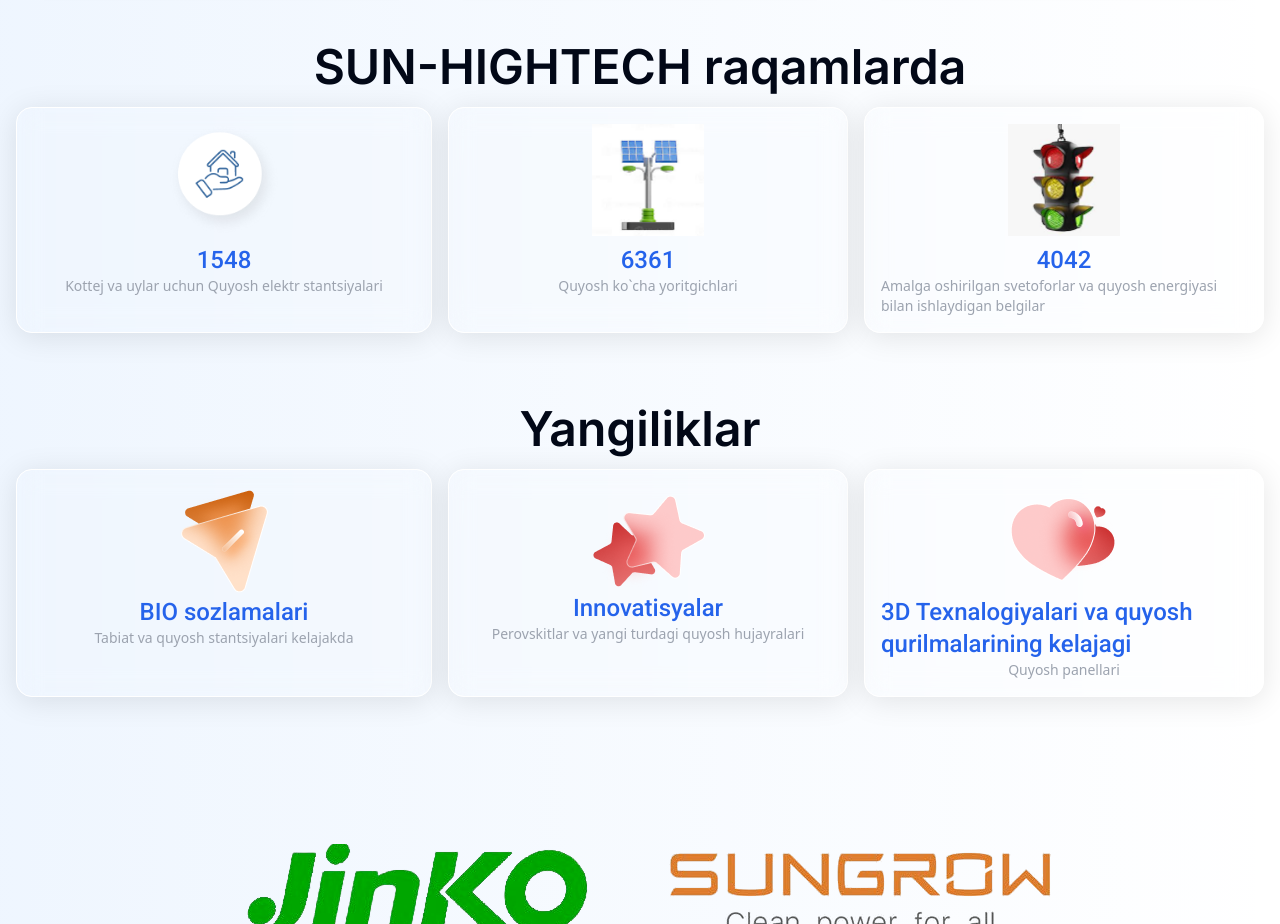
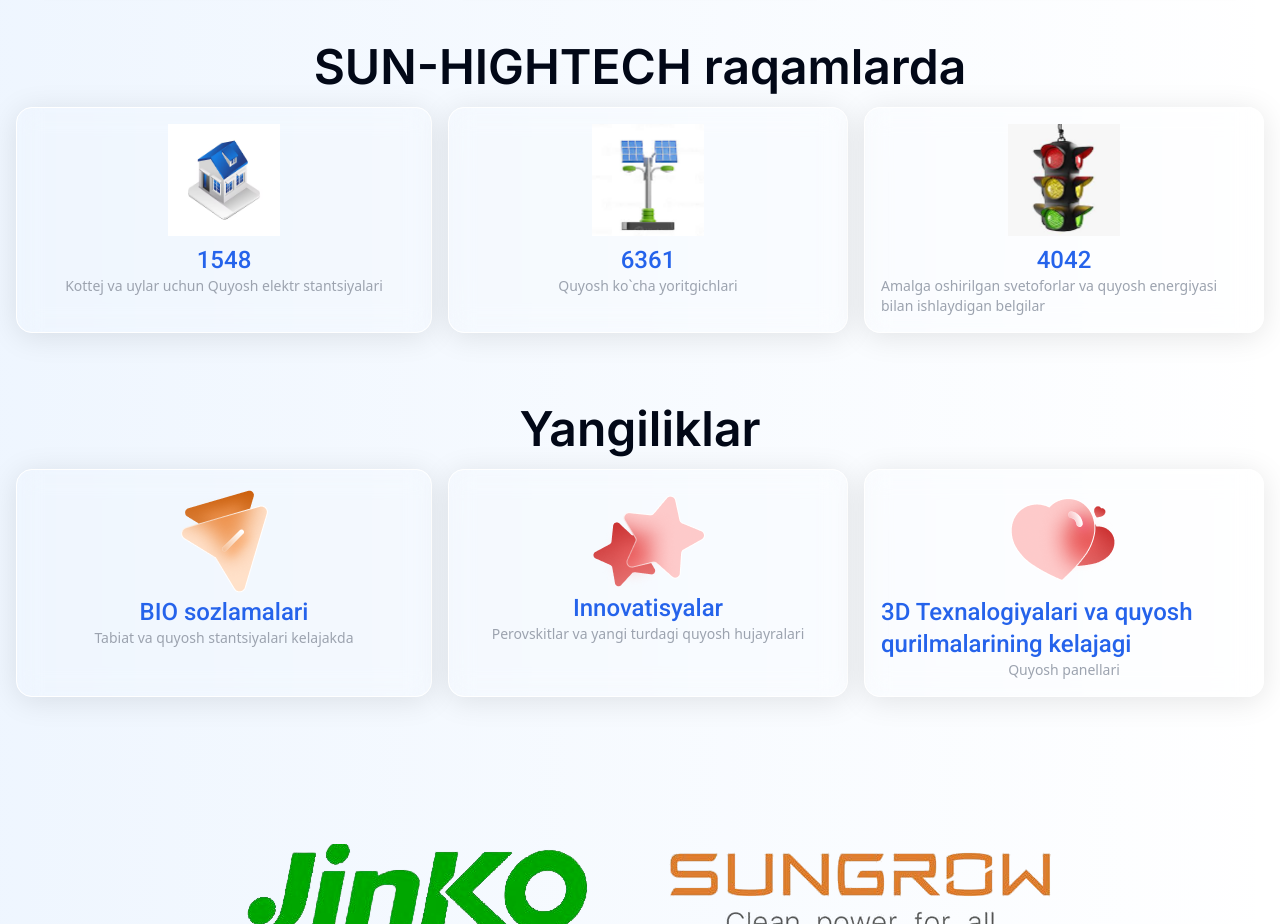
Before and after one commit to Farki-Devv/Sun-hightech-company, a React (Vite) app: page / in a window 1280 px wide. Shown: the part 2280-3204 px from the top of the page. Built offline with nearby package versions, Linux system fonts and the light colour scheme.

Commit message:
company web site change

```diff
--- a/src/constants/index.ts
+++ b/src/constants/index.ts
@@ -71,7 +71,7 @@ const numbers = [
 	{
 		name: '1548',
 		description: 'Kottej va uylar uchun Quyosh elektr stantsiyalari',
-		photo: './numb.png',
+		photo: './gallery/housenumber.avif',
 	},
 	{
 		name: '6361',
```
Also changed, not shown: public/gallery/housenumber.avif (added).
